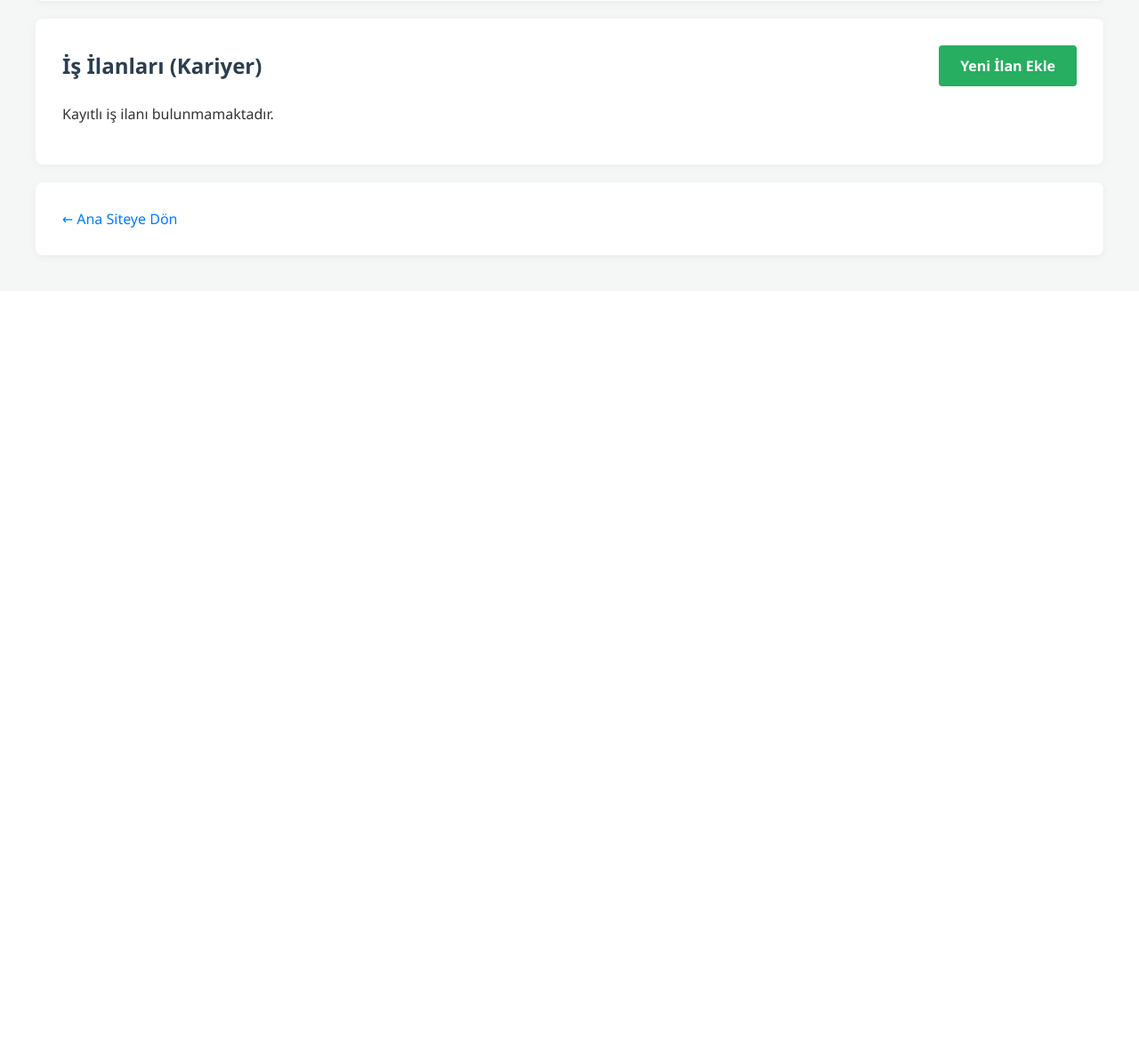
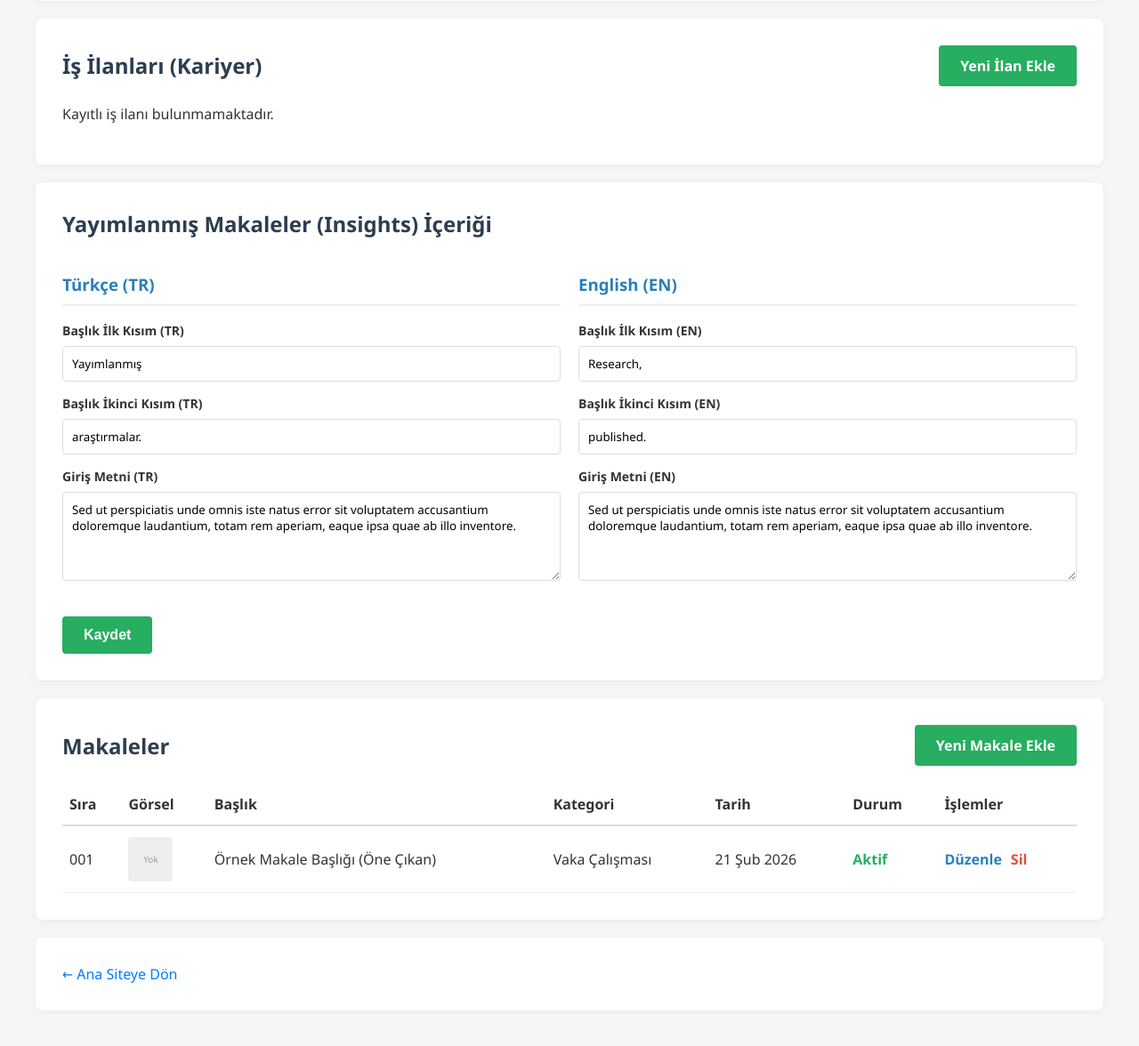
Before and after one commit to ardagencer1206/gngtechCMS, a Flask app: page /admin in a window 1280 px wide. Shown: the part 2117-3293 px from the top of the page at 89% size. Before the commit the page ends 2411 px from the top, so only its background shows below. Run offline with Flask 3, Linux system fonts and the light colour scheme; the visitor is signed in with stand-in values (Sample User, id 1); some libraries are stand-ins or nearby versions.

Commit message:
Update admin.html

```diff
--- a/templates/admin.html
+++ b/templates/admin.html
@@ -349,6 +349,103 @@
         </div>
 
         <div class="card" style="margin-top: 20px;">
+            <h2>Yayımlanmış Makaleler (Insights) İçeriği</h2>
+            <form method="POST" action="{{ url_for('admin_insight_content_edit') }}">
+                {{ insight_form.hidden_tag() }}
+
+                <div style="display: grid; grid-template-columns: 1fr 1fr; gap: 20px;">
+                    <div>
+                        <h3>Türkçe (TR)</h3>
+                        <div class="form-group">
+                            {{ insight_form.title_a_tr.label }}
+                            {{ insight_form.title_a_tr(class="form-control") }}
+                        </div>
+                        <div class="form-group">
+                            {{ insight_form.title_b_tr.label }}
+                            {{ insight_form.title_b_tr(class="form-control") }}
+                        </div>
+                        <div class="form-group">
+                            {{ insight_form.intro_tr.label }}
+                            {{ insight_form.intro_tr(class="form-control", style="min-height: 100px;") }}
+                        </div>
+                    </div>
+                    <div>
+                        <h3>English (EN)</h3>
+                        <div class="form-group">
+                            {{ insight_form.title_a_en.label }}
+                            {{ insight_form.title_a_en(class="form-control") }}
+                        </div>
+                        <div class="form-group">
+                            {{ insight_form.title_b_en.label }}
+                            {{ insight_form.title_b_en(class="form-control") }}
+                        </div>
+                        <div class="form-group">
+                            {{ insight_form.intro_en.label }}
+                            {{ insight_form.intro_en(class="form-control", style="min-height: 100px;") }}
+                        </div>
+                    </div>
+                </div>
+
+                {{ insight_form.submit(class="btn-submit") }}
+            </form>
+        </div>
+
+        <div class="card" style="margin-top: 20px;">
+            <div style="display: flex; justify-content: space-between; align-items: center; margin-bottom: 20px;">
+                <h2 style="margin: 0;">Makaleler</h2>
+                <a href="{{ url_for('admin_insight_add') }}" class="btn-submit" style="text-decoration: none; margin-top: 0;">Yeni Makale Ekle</a>
+            </div>
+
+            {% if insight_articles %}
+            <table style="width: 100%; border-collapse: collapse; text-align: left;">
+                <thead>
+                    <tr style="border-bottom: 2px solid #ddd;">
+                        <th style="padding: 12px 8px;">Sıra</th>
+                        <th style="padding: 12px 8px;">Görsel</th>
+                        <th style="padding: 12px 8px;">Başlık</th>
+                        <th style="padding: 12px 8px;">Kategori</th>
+                        <th style="padding: 12px 8px;">Tarih</th>
+                        <th style="padding: 12px 8px;">Durum</th>
+                        <th style="padding: 12px 8px;">İşlemler</th>
+                    </tr>
+                </thead>
+                <tbody>
+                    {% for article in insight_articles %}
+                    <tr style="border-bottom: 1px solid #eee;">
+                        <td style="padding: 12px 8px;">{{ article.order_num }}</td>
+                        <td style="padding: 12px 8px;">
+                            {% if article.image_file %}
+                            <img src="{{ url_for('static', filename='uploads/insights/' + article.image_file) }}" alt="Görsel" style="height: 50px; width: 50px; object-fit: cover; border-radius: 4px;">
+                            {% else %}
+                            <div style="height: 50px; width: 50px; background-color: #eee; border-radius: 4px; display: flex; align-items: center; justify-content: center; font-size: 10px; color: #999;">Yok</div>
+                            {% endif %}
+                        </td>
+                        <td style="padding: 12px 8px;">{{ article.title_tr }}</td>
+                        <td style="padding: 12px 8px;">{{ article.category_tr }}</td>
+                        <td style="padding: 12px 8px;">{{ article.date_tr }}</td>
+                        <td style="padding: 12px 8px;">
+                            {% if article.is_active %}
+                            <span style="color: #27ae60; font-weight: bold;">Aktif</span>
+                            {% else %}
+                            <span style="color: #e74c3c; font-weight: bold;">Pasif</span>
+                            {% endif %}
+                        </td>
+                        <td style="padding: 12px 8px; display: flex; gap: 10px; align-items: center; height: 50px;">
+                            <a href="{{ url_for('admin_insight_edit', id=article.id) }}" style="color: #2980b9; text-decoration: none; font-weight: bold;">Düzenle</a>
+                            <form action="{{ url_for('admin_insight_delete', id=article.id) }}" method="POST" style="margin: 0;" onsubmit="return confirm('Bu makaleyi silmek istediğinize emin misiniz?');">
+                                <button type="submit" style="background: none; border: none; color: #e74c3c; cursor: pointer; padding: 0; font-weight: bold; font-family: inherit; font-size: inherit;">Sil</button>
+                            </form>
+                        </td>
+                    </tr>
+                    {% endfor %}
+                </tbody>
+            </table>
+            {% else %}
+            <p>Kayıtlı makale bulunmamaktadır.</p>
+            {% endif %}
+        </div>
+
+        <div class="card" style="margin-top: 20px;">
             <a href="{{ url_for('index') }}" style="color: #007bff; text-decoration: none;">&larr; Ana Siteye Dön</a>
         </div>
     </div>
```
